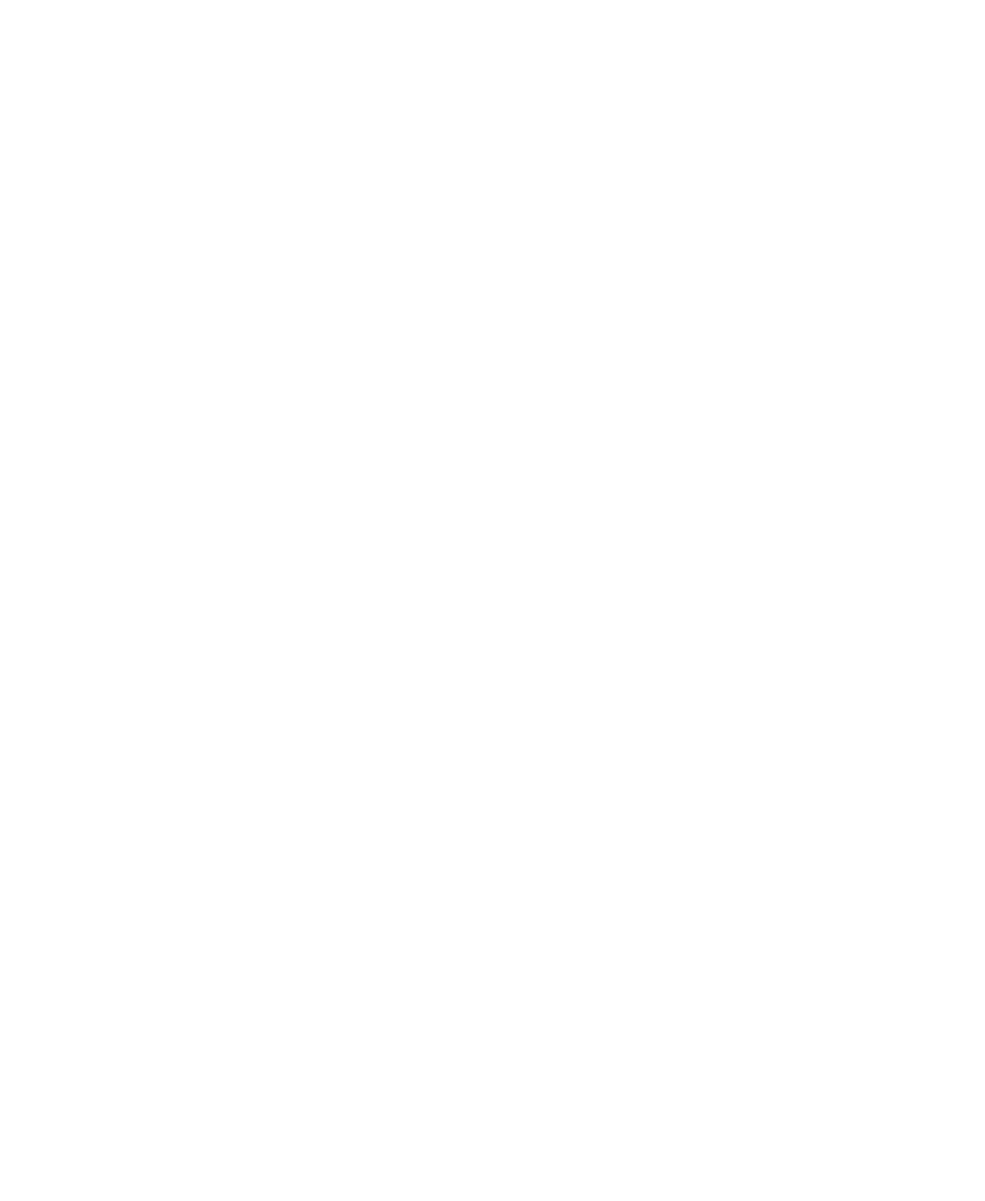
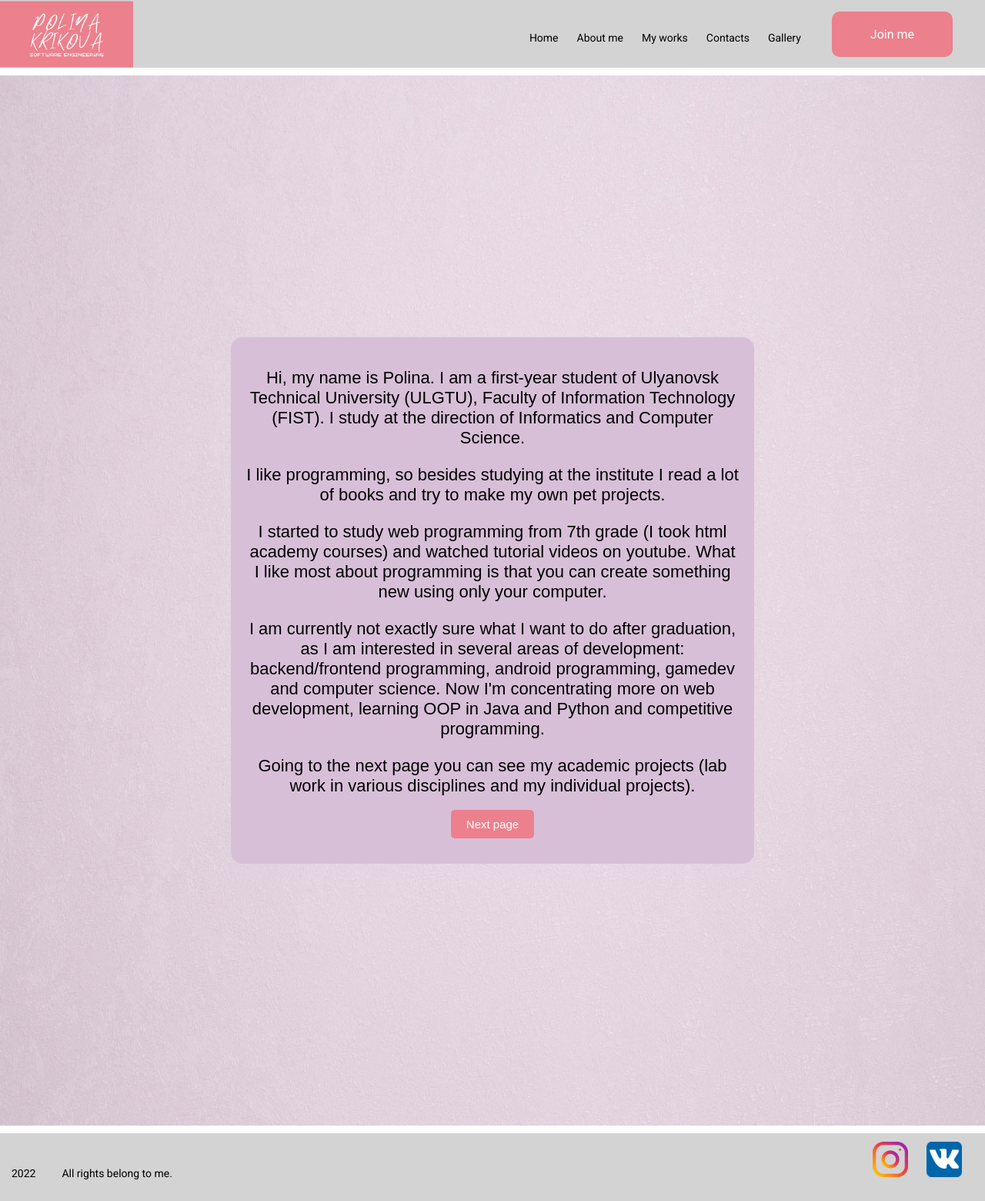
Before and after one commit to yakuzzaa/my_site, a PHP site: page /about_me.php in a window 1280 px wide. Before the commit the page is empty. Shown: the whole page at 77% size. Before the commit the page ends 800 px from the top, so only its background shows below. Run offline with PHP 8.4, Linux system fonts and the light colour scheme.

Commit message:
add about_me section, header and footer became templates

```diff
--- a/about_me.php
+++ b/about_me.php
@@ -0,0 +1,40 @@
+<!doctype html>
+<html lang="en">
+<head>
+    <meta charset="UTF-8">
+    <meta name="viewport"
+          content="width=device-width, user-scalable=no, initial-scale=1.0, maximum-scale=1.0, minimum-scale=1.0">
+    <meta http-equiv="X-UA-Compatible" content="ie=edge">
+    <link rel = "stylesheet" href = styles/style.css>
+    <link rel="preconnect" href="https://fonts.googleapis.com">
+    <link rel="preconnect" href="https://fonts.gstatic.com" crossorigin>
+    <link href="https://fonts.googleapis.com/css2?family=Roboto&display=swap" rel="stylesheet">
+    <script type = "text/javascript" src = "/scripts/script.js"></script>
+    <title>About me</title>
+</head>
+<body>
+    <?php include_once "components/header.php" ?>
+
+    <div class="about_me_section">
+        <div class = "container_about_me">
+            <img class = "background_about_me" src="img/about_me/background_aboutme.jpg" alt = "background">
+            <div class = "text_about_me">
+                <div class = "text_decoration"
+                <p>Hi, my name is Polina. I am a first-year student of Ulyanovsk Technical University (ULGTU), Faculty of Information Technology (FIST).
+                    I study at the direction of Informatics and Computer Science.</p>
+                <p>I like programming, so besides studying at the institute I read a lot of books and try to make my own pet projects.</p>
+                <p>I started to study web programming from 7th grade (I took html academy courses) and watched tutorial videos on youtube.
+                    What I like most about programming is that you can create something new using only your computer.</p>
+                <p>I am currently not exactly sure what I want to do after graduation, as I am interested in several areas of development:
+                    backend/frontend programming, android programming, gamedev and computer science. Now I'm concentrating more on web development,
+                    learning OOP in Java and Python and competitive programming.</p>
+                    <p>Going to the next page you can see my academic projects (lab work in various disciplines and my individual projects).</p>
+                <a href = "/my_works.php" class = "next_page_button">Next page</a>
+            </div>
+            </div>
+        </div>
+    </div>
+
+    <?php  include_once  "components/footer.php"?>
+</body>
+</html>
--- /dev/null
+++ b/components/footer.php
@@ -0,0 +1,13 @@
+
+<div class="footer">
+    <div class = "container_footer">
+        <ul class ="footer_inf">
+            <li>2022</li>
+            <li>All rights belong to me.</li>
+        </ul>
+        <ul class ="icons_list">
+            <li><a class = "inst" href= "#"> <img alt ="instagram logo" src ="/img/home/inst.png"></a></li>
+            <li> <a class = "vk"  href= "#"> <img  alt ="vk logo" src ="/img/home/vk.png"></a></li>
+        </ul>
+
+    </div>
--- /dev/null
+++ b/components/header.php
@@ -0,0 +1,17 @@
+
+<nav class="navbar">
+    <div class="container">
+        <a href = "/index.php" class = "navbar-logo"><img  alt = "logo" src="/img/home/my_logo.png"></a>
+
+        <div class = "navbar-wrap">
+            <ul class = "navbar-menu">
+                <li><a href="/index.php">Home</a> </li>
+                <li><a href="/about_me.php">About me</a> </li>
+                <li><a href="/my_works.php">My works</a> </li>
+                <li><a href="/contacts.php">Contacts</a> </li>
+                <li><a href="/gallery.php">Gallery</a> </li>
+            </ul>
+            <a href="/registration_page.php" class ="registration">Join me</a>
+        </div>
+    </div>
+</nav>
--- a/styles/style.css
+++ b/styles/style.css
@@ -149,3 +149,60 @@ body {
     width: 46px;
 
 }
+
+/* about me section */
+
+.about_me_section .background_about_me
+{
+    position: absolute;
+    width: 100%;
+    height: 100%;
+    margin:10px 0px;
+    opacity: 0.6;
+}
+
+.container_about_me{
+    position: relative;
+    margin-bottom: 10px;
+}
+.about_me_section .text_about_me {
+    position: relative;
+    text-align: center;
+    font-family: Arial, sans-serif;
+    font-size: 22px;
+    padding: 350px 300px 330px 300px;
+
+
+}
+
+.text_decoration{
+    background-color: #D8BFD8;
+    border-radius: 15px;
+    padding: 40px 20px;
+}
+
+
+/* my works section */
+
+.my_work_section .background_about_me
+{
+    position: absolute;
+    width: 100%;
+    height: 100%;
+    margin:10px 0px;
+    opacity: 0.6;
+}
+
+.container_my_work{
+    position: relative;
+    margin-bottom: 10px;
+}
+.my_work_section . {
+    position: relative;
+    text-align: center;
+    font-family: Arial, sans-serif;
+    font-size: 22px;
+    padding: 350px 300px 330px 300px;
+
+
+}
```
Also changed, not shown: index.php (+2 -30 lines), my_works.php (+31 -1 lines).
